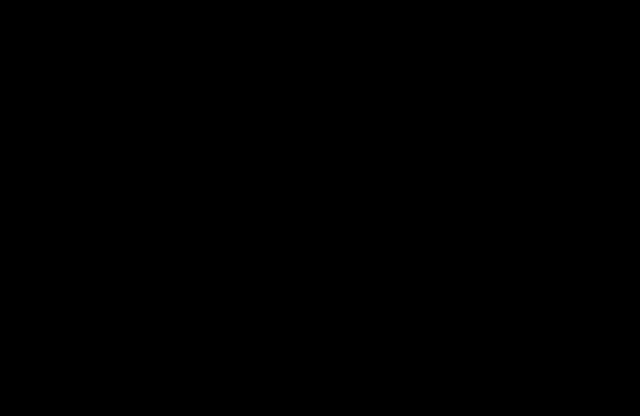
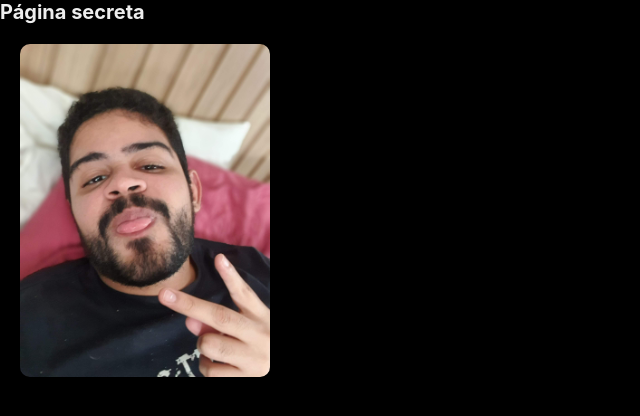
Before and after one commit to brunolbahiense/brunau, a Next.js app: page /hiddenPage in a window 1280 px wide. Before the commit this address had no page. Shown: the top 416 px of the page, without its empty margins (0-640 px from the left). Built offline with nearby package versions, Linux system fonts and the light colour scheme.

Commit message:
secret updated

```diff
--- a/src/components/Main/index.tsx
+++ b/src/components/Main/index.tsx
@@ -1,4 +1,5 @@
-import * as S from './styles'
+import Link from 'next/link'
+import * as S from '../../styles/styles'
 
 const Main = () => (
   <S.Wrapper>
@@ -9,7 +10,7 @@
     <S.Note>
       SiM eSsE sItE tA fEiO <br />
       SiM fOi PrOpOsItAl <br />
-      SiM vOcE fOi ApErTaDo
+      SiM vOcE fOi <Link href="/hiddenPage">ApErTaDo</Link>
     </S.Note>
     <S.Link href="http://twitch.tv/pohabrunau">
       <S.TwitchImg src="/img/twitch.svg" />
--- /dev/null
+++ b/src/pages/hiddenPage.tsx
@@ -0,0 +1,12 @@
+import * as S from '../styles/styles'
+
+const Hidden = () => (
+  <>
+    <div>
+      <h1>Página secreta</h1>
+      <S.Logo src="/img/apertaBluis.jpg" />
+    </div>
+  </>
+)
+
+export default Hidden
--- a/src/styles/global.ts
+++ b/src/styles/global.ts
@@ -15,12 +15,18 @@
   html, body, #__next{
     height: 100%;
     background-color: #000;
+    color: #eee;
   }
 
   body{
     font-family: --apple-system, BlinkMacSystemFont, 'Segoe UI', Roboto, Oxygen,
     Ubuntu, Cantarell, 'Open Sans', 'Helvetica Neue', sans-serif
   }
+  a{
+    text-decoration: none;
+    color: red;
+  }
+
 `
 
 export default GlobalStyles
--- a/src/components/Main/styles.ts
+++ b/src/styles/styles.ts
@@ -27,6 +27,10 @@
 `
 export const TwitchImg = styled.img`
   width: 20rem;
+
+  :hover {
+    opacity: 0.5;
+  }
 `
 
 export const Title = styled.h1`
```
Also changed, not shown: public/img/apertaBluis.jpg (added).
